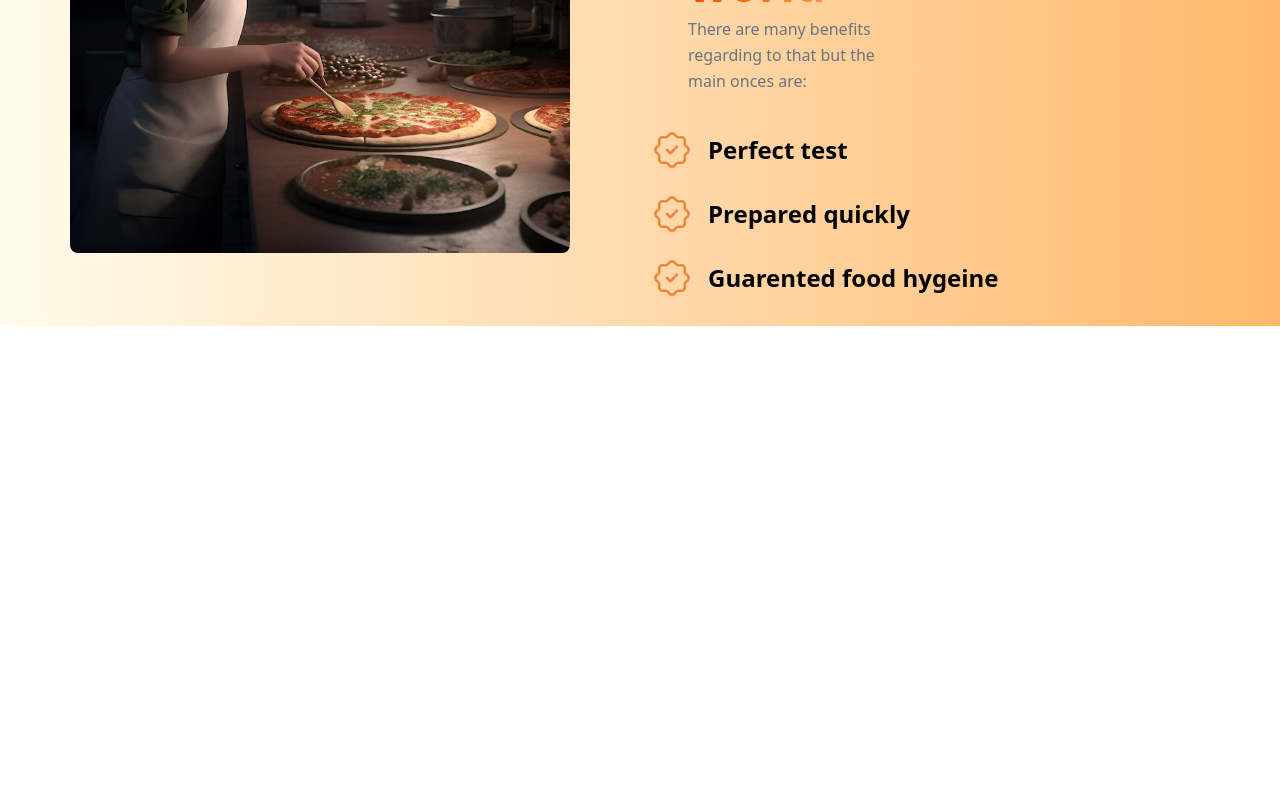
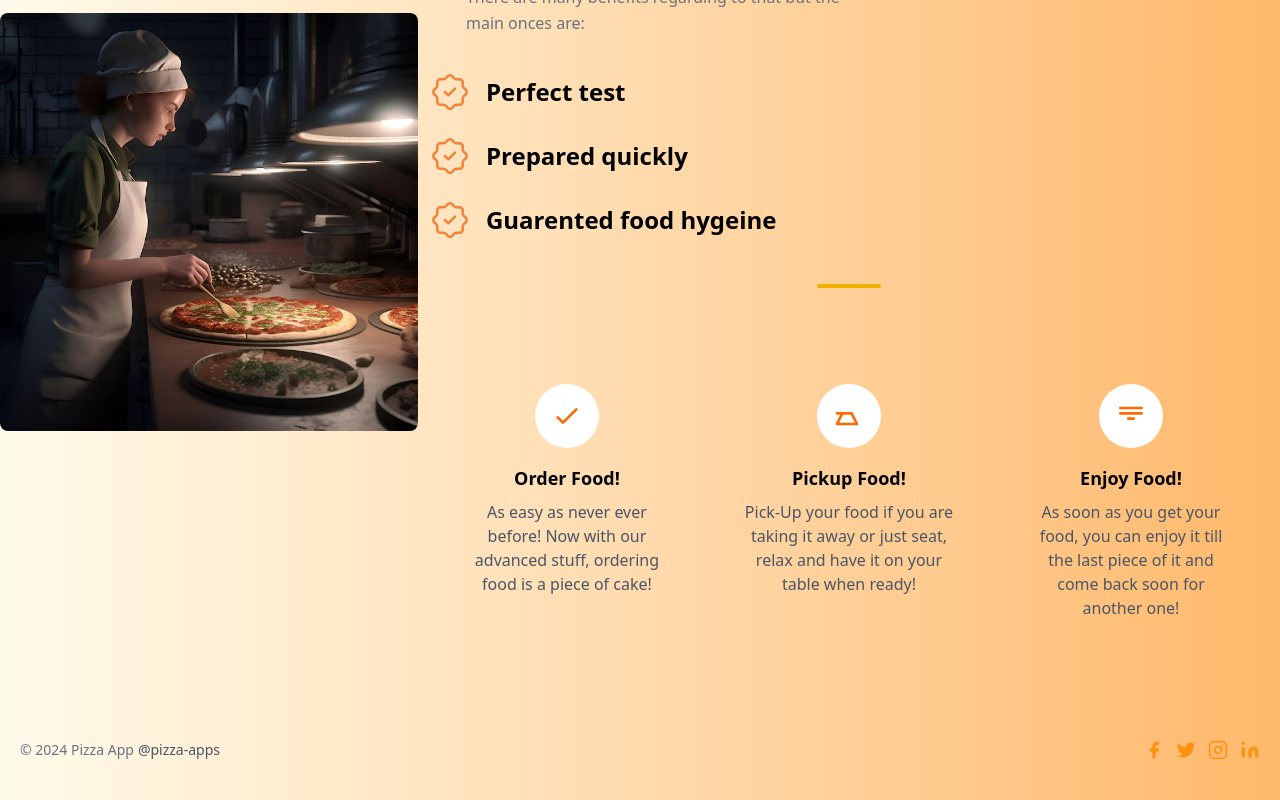
Before and after one commit to harshalkushare/PizzaFrontend, a React (Vite) app: page / in a window 1280 px wide. Shown: the part 952-1752 px from the top of the page. Before the commit the page ends 1278 px from the top, so only its background shows below. Built offline with nearby package versions, Linux system fonts and the light colour scheme.

Commit message:
Added layout header footer

```diff
--- a/src/App.jsx
+++ b/src/App.jsx
@@ -1,10 +1,13 @@
+import Layout from "./Layouts/Layout"
 import Home from "./pages/Home"
 
 function App() {
 
   return (
     <>
-      <Home/>
+      <Layout>
+         <Home/>
+      </Layout>
     </>
   )
 }
--- /dev/null
+++ b/src/Layouts/Layout.jsx
@@ -0,0 +1,35 @@
+import pizzalogo from '../assets/images/pizza.png';
+import Footer from '../components/icons/Footer';
+
+function Layout({children}) {
+  return (
+     <div>
+        <nav className="flex items-center justify-around h-16 font-mono shadow-md border-none text-[#6B7280]">
+        <div className="flex items-center justify-center">
+            <p>Pizza App</p>
+            <img src={pizzalogo} alt="pizaalogo"/>
+        </div>
+        <div className='hidden md:block'>
+            <ul className='flex gap-4'>
+                <li className='hover:text-[#ff9110]'>
+                    {' '}
+                    <p>Menu{' '}</p>
+                </li>
+                <li className='hover:text-[#ff9110]'>
+                    {' '}
+                    <p>Services{' '}</p>
+                </li>
+                <li className='hover:text-[#ff9110]'>
+                    {' '}
+                    <p>About{' '}</p>
+                </li>
+            </ul>
+        </div>
+    </nav>
+         {children}
+        <Footer/>
+     </div>
+  )
+}
+
+export default Layout
--- /dev/null
+++ b/src/components/icons/Footer.jsx
@@ -0,0 +1,81 @@
+
+function Footer() {
+    return (
+          <footer className="text-gray-600 body-font ">
+            <div className="bg-gradient-to-r from-amber-50 to-orange-300">
+              <div className="container flex flex-col flex-wrap px-5 py-10 mx-auto sm:flex-row">
+                <p className="text-sm text-center text-gray-500 sm:text-left">
+                    &copy; 2024 Pizza App
+                  <a
+                    href="https://twitter.com/knyttneve"
+                    rel="noopener noreferrer"
+                    className="ml-1 text-gray-600"
+                    target="_blank"
+                  >
+                    @pizza-apps
+                  </a>
+                </p>
+                <span className="inline-flex justify-center mt-2 sm:ml-auto sm:mt-0 sm:justify-start">
+                  <a className="text-[#FF9110] hover:text-[#ff8f1077]">
+                    <svg
+                      fill="currentColor"
+                      strokeLinecap="round"
+                      strokeLinejoin="round"
+                      strokeWidth="2"
+                      className="w-5 h-5"
+                      viewBox="0 0 24 24"
+                    >
+                      <path d="M18 2h-3a5 5 0 00-5 5v3H7v4h3v8h4v-8h3l1-4h-4V7a1 1 0 011-1h3z"></path>
+                    </svg>
+                  </a>
+                  <a className="ml-3 text-[#FF9110] hover:text-[#ff8f1077]">
+                    <svg
+                      fill="currentColor"
+                      strokeLinecap="round"
+                      strokeLinejoin="round"
+                      strokeWidth="2"
+                      className="w-5 h-5"
+                      viewBox="0 0 24 24"
+                    >
+                      <path d="M23 3a10.9 10.9 0 01-3.14 1.53 4.48 4.48 0 00-7.86 3v1A10.66 10.66 0 013 4s-4 9 5 13a11.64 11.64 0 01-7 2c9 5 20 0 20-11.5a4.5 4.5 0 00-.08-.83A7.72 7.72 0 0023 3z"></path>
+                    </svg>
+                  </a>
+                  <a className="ml-3 text-[#FF9110] hover:text-[#ff8f1077]">
+                    <svg
+                      fill="none"
+                      stroke="currentColor"
+                      strokeLinecap="round"
+                      strokeLinejoin="round"
+                      strokeWidth="2"
+                      className="w-5 h-5"
+                      viewBox="0 0 24 24"
+                    >
+                      <rect width="20" height="20" x="2" y="2" rx="5" ry="5"></rect>
+                      <path d="M16 11.37A4 4 0 1112.63 8 4 4 0 0116 11.37zm1.5-4.87h.01"></path>
+                    </svg>
+                  </a>
+                  <a className="ml-3 text-[#FF9110] hover:text-[#ff8f1077]">
+                    <svg
+                      fill="currentColor"
+                      stroke="currentColor"
+                      strokeLinecap="round"
+                      strokeLinejoin="round"
+                      strokeWidth="0"
+                      className="w-5 h-5"
+                      viewBox="0 0 24 24"
+                    >
+                      <path
+                        stroke="none"
+                        d="M16 8a6 6 0 016 6v7h-4v-7a2 2 0 00-2-2 2 2 0 00-2 2v7h-4v-7a6 6 0 016-6zM2 9h4v12H2z"
+                      ></path>
+                      <circle cx="4" cy="4" r="2" stroke="none"></circle>
+                    </svg>
+                  </a>
+                </span>
+              </div>
+            </div>
+          </footer>
+);
+}
+
+export default Footer;
--- a/src/pages/Home.jsx
+++ b/src/pages/Home.jsx
@@ -58,22 +58,110 @@
 
             <div className="w-full p-1">
               <div className="flex text-2xl items-center h-full p-2 rounded">
-                <BadgeCheck className="text-[#F38339] w-10 h-10 mr-4"/>
+                <BadgeCheck className="text-[#F38339] w-10 h-10 mr-4" />
                 <span className="font-bold title-font">Perfect test</span>
               </div>
             </div>
             <div className="w-full p-1">
               <div className="flex text-2xl items-center h-full p-2 rounded">
-                <BadgeCheck className="text-[#F38339] w-10 h-10 mr-4"/>
+                <BadgeCheck className="text-[#F38339] w-10 h-10 mr-4" />
                 <span className="font-bold title-font">Prepared quickly</span>
               </div>
             </div>
             <div className="w-full p-1">
               <div className="flex text-2xl items-center h-full p-2 rounded">
-                <BadgeCheck className="text-[#F38339] w-10 h-10 mr-4"/>
-                <span className="font-bold title-font">Guarented food hygeine</span>
+                <BadgeCheck className="text-[#F38339] w-10 h-10 mr-4" />
+                <span className="font-bold title-font">
+                  Guarented food hygeine
+                </span>
               </div>
             </div>
+            <div className="py-4 px-5 mx-auto">
+                  <div className="flex justify-center py-4">
+                         <div className="inline-flex w-16 h-1 bg-yellow-500 rounded-full"></div>
+                  </div>
+            </div>
+              <div className="bg-transparent py-10 px-5">
+                <div className="max-w-7xl mx-auto grid grid-cols-1 md:grid-cols-3 gap-6 text-center">
+                  {/* Order Food */}
+                  <div className="bg-transparent p-6 rounded-lg ">
+                    <div className="flex justify-center items-center bg-white w-16 h-16 rounded-full mx-auto">
+                      {/* Icon */}
+                      <svg
+                        xmlns="http://www.w3.org/2000/svg"
+                        className="w-8 h-8 text-orange-500"
+                        fill="none"
+                        viewBox="0 0 24 24"
+                        stroke="currentColor"
+                      >
+                        <path
+                          strokeLinecap="round"
+                          strokeLinejoin="round"
+                          strokeWidth="2"
+                          d="M5 13l4 4L19 7"
+                        />
+                      </svg>
+                    </div>
+                    <h3 className="mt-4 text-lg font-bold">Order Food!</h3>
+                    <p className="mt-2 text-gray-600">
+                      As easy as never ever before! Now with our advanced stuff,
+                      ordering food is a piece of cake!
+                    </p>
+                  </div>
+
+                  {/* Pickup Food */}
+                  <div className="bg-transparent p-6 rounded-lg">
+                    <div className="flex justify-center items-center bg-white w-16 h-16 rounded-full mx-auto">
+                      {/* Icon */}
+                      <svg
+                        xmlns="http://www.w3.org/2000/svg"
+                        className="w-8 h-8 text-orange-500"
+                        fill="none"
+                        viewBox="0 0 24 24"
+                        stroke="currentColor"
+                      >
+                        <path
+                          strokeLinecap="round"
+                          strokeLinejoin="round"
+                          strokeWidth="2"
+                          d="M3 10h11l4 8H3l4-8z"
+                        />
+                      </svg>
+                    </div>
+                    <h3 className="mt-4 text-lg font-bold">Pickup Food!</h3>
+                    <p className="mt-2 text-gray-600">
+                      Pick-Up your food if you are taking it away or just seat,
+                      relax and have it on your table when ready!
+                    </p>
+                  </div>
+
+                  {/* Enjoy Food */}
+                  <div className="bg-transparent p-6 rounded-lg">
+                    <div className="flex justify-center items-center bg-white w-16 h-16 rounded-full mx-auto">
+                      {/* Icon */}
+                      <svg
+                        xmlns="http://www.w3.org/2000/svg"
+                        className="w-8 h-8 text-orange-500"
+                        fill="none"
+                        viewBox="0 0 24 24"
+                        stroke="currentColor"
+                      >
+                        <path
+                          strokeLinecap="round"
+                          strokeLinejoin="round"
+                          strokeWidth="2"
+                          d="M4 6h16M4 10h16M10 14h4"
+                        />
+                      </svg>
+                    </div>
+                    <h3 className="mt-4 text-lg font-bold">Enjoy Food!</h3>
+                    <p className="mt-2 text-gray-600">
+                      As soon as you get your food, you can enjoy it till the
+                      last piece of it and come back soon for another one!
+                    </p>
+                  </div>
+                </div>
+              </div>
           </div>
         </div>
       </section>
```
